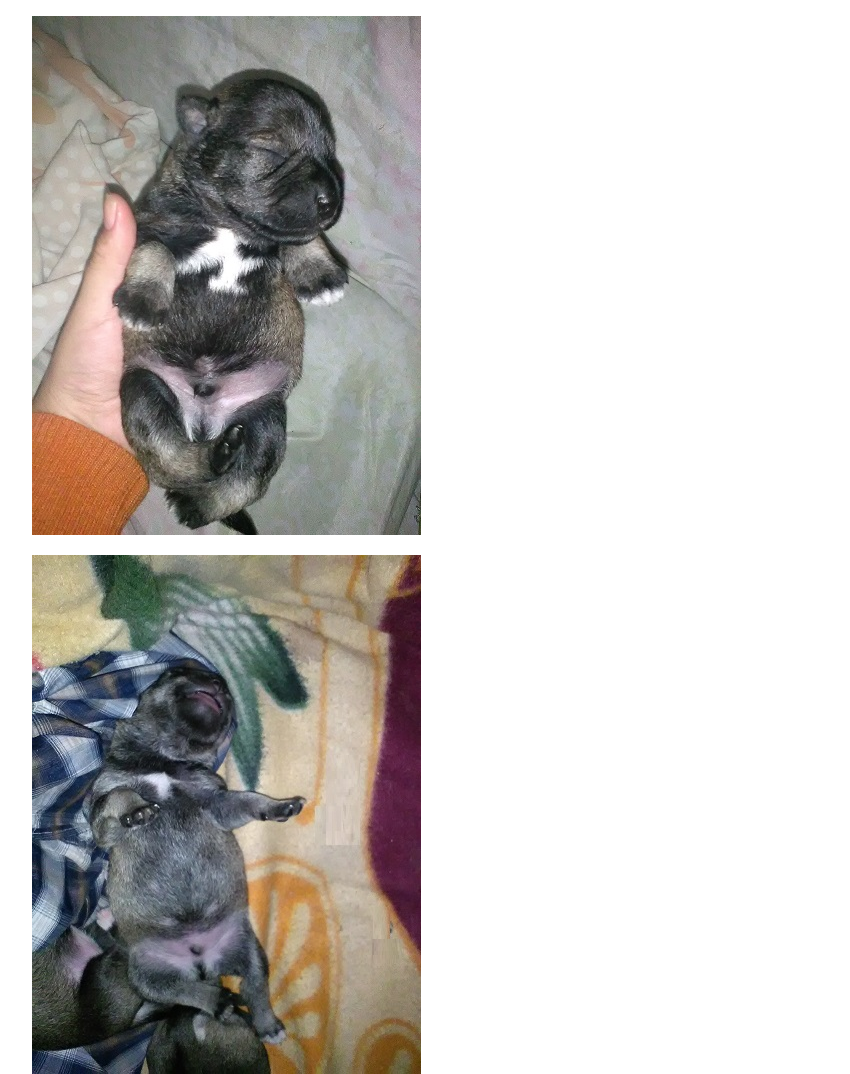
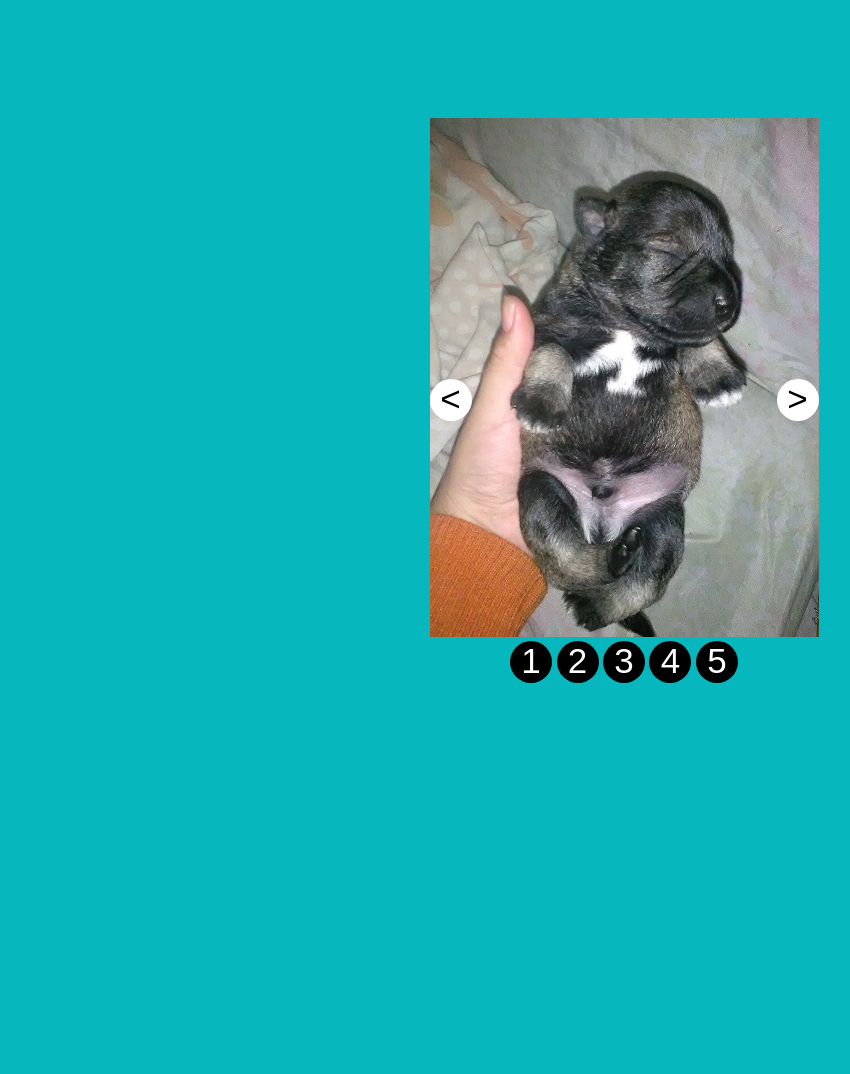
Before and after one commit to RuthSalvador/L39-Carousel, a plain HTML site: page index.html in a window 1280 px wide. Shown: the top 1074 px of the page, without its empty margins (16-866 px from the left). After the commit the page ends 800 px from the top, so only its background shows below. Drawn offline with Linux system fonts and the light colour scheme.

Commit message:
carousel jquery

```diff
--- a/assets/css/main.css
+++ b/assets/css/main.css
@@ -0,0 +1,59 @@
+* {
+  margin: 0;
+  padding: 0;
+  box-sizing: border-box;
+  font-family: sans-serif;
+}
+
+body {
+  background-color: rgb(6, 183, 189);
+  display: flex;
+  min-height: 100vh;
+}
+
+#carousel {
+  width: 100%;
+  max-width: 389px;
+  position: relative;
+  margin: auto;
+  overflow: hidden;
+}
+
+#slides {
+  display: flex;
+}
+
+figure {
+  height: 100%;
+}
+
+#previous, #next {
+  width: 42px;
+  height: 42px;
+  background-color: #ffffff;
+  position: absolute;
+  top: 50%;
+  text-align: center;
+  font-size: 35px;
+  border-radius: 50px;
+  transform: translateY(-50%);
+}
+
+#next {
+  right: 0;
+}
+
+ul {
+  text-align: center;
+}
+
+li {
+  display: inline-block;
+  background-color: #000000;
+  color: #ffffff;
+  width: 42px;
+  height: 42px;
+  border-radius: 50px;
+  text-align: center;
+  font-size: 35px;
+}
--- a/assets/js/app.js
+++ b/assets/js/app.js
@@ -0,0 +1,38 @@
+$(document).ready(function(){
+  var slides = $("#slides");
+  var previous = $("#previous");
+  var next = $("#next");
+
+$("#slides figure:last").insertBefore("#slides figure:first");
+slides.css("margin-left", "-"+100+"%");
+
+previous.on("click", function(){
+  slides.animate({
+    marginLeft:0
+  }, 350, function(){
+    $("#slides figure:last").insertBefore("#slides figure:first");
+    slides.css("margin-left", "-"+100+"%");
+  });
+});
+
+function moveNext(){
+  slides.animate({
+    marginLeft:"-"+200+"%"
+  }, 350, function(){
+    $("#slides figure:first").insertAfter("#slides figure:last");
+    slides.css("margin-left", "-"+100+"%");
+  });
+}
+
+next.on("click", function(){
+    moveNext();
+});
+
+function automatic(){
+  setInterval(function () {
+    moveNext();
+  }, 5000);
+}
+automatic();
+
+})
--- a/index.html
+++ b/index.html
@@ -28,13 +28,13 @@
       </div>
       <div id="previous">&#60;</div>
       <div id="next">&#62;</div>
-      <div>
-        <span>&#8226;</span>
-        <span>&#8226;</span>
-        <span>&#8226;</span>
-        <span>&#8226;</span>
-        <span>&#8226;</span>
-      </div>
+      <ul id="control">
+        <li>1</li>
+        <li>2</li>
+        <li>3</li>
+        <li>4</li>
+        <li>5</li>
+      </ul>
     </section>
     <script src="assets/js/vendor/jquery-3.2.1.min.js"></script>
     <script src="assets/js/app.js"></script>
```
